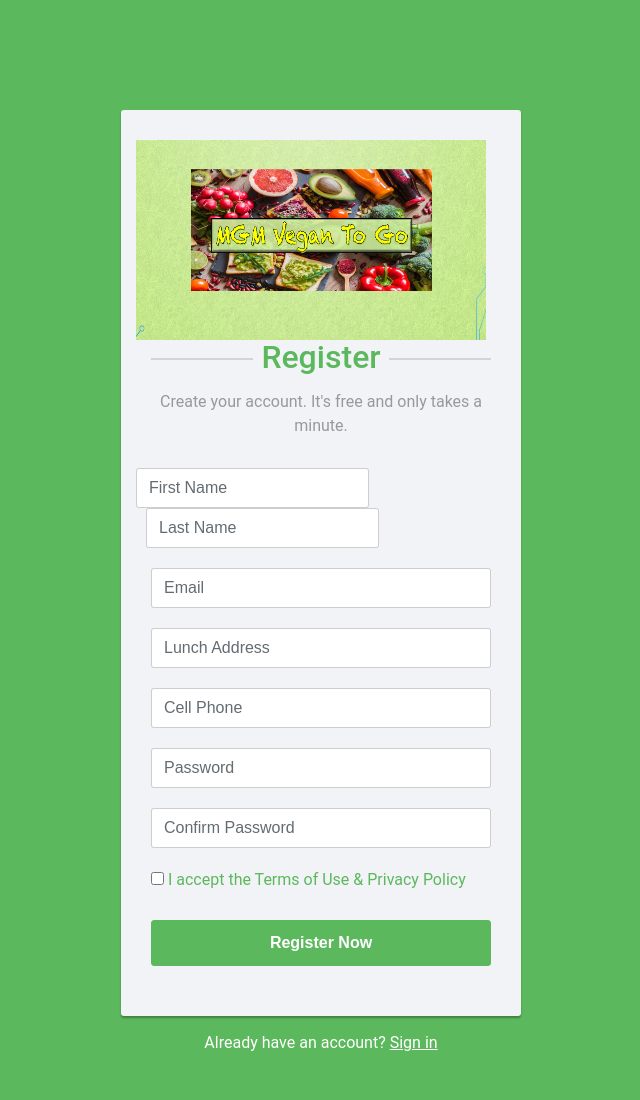
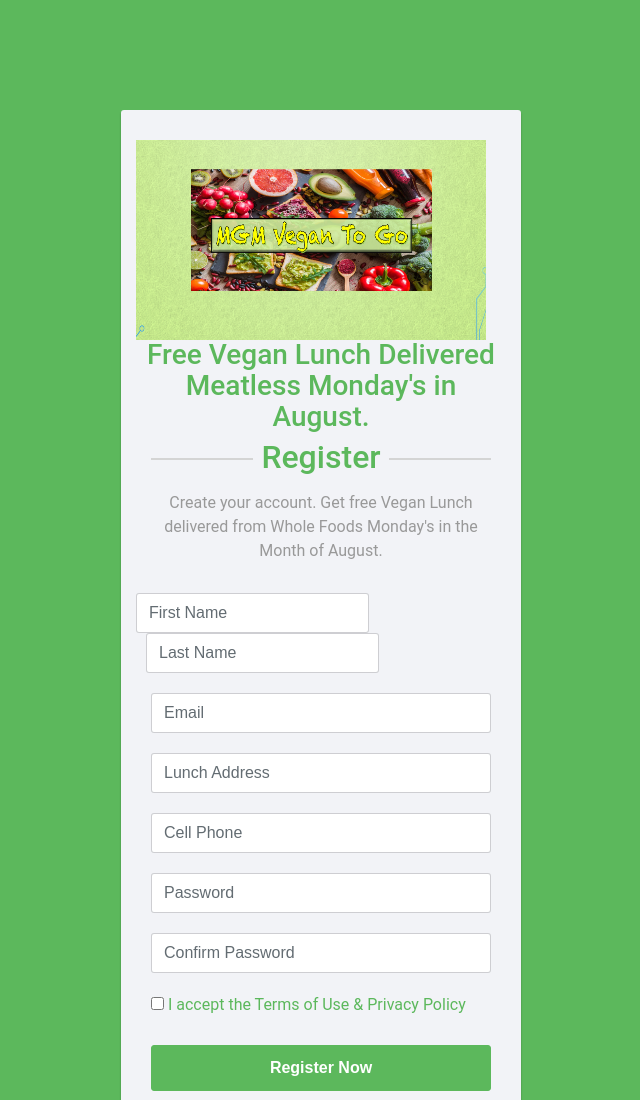
Before and after one commit to devcmgm/herokudemo01, a website: page fb.html in a window 1280 px wide. Shown: the top 1100 px of the page, without its empty margins (319-959 px from the left). Drawn offline with Linux system fonts and the light colour scheme; files that its build step writes are made by us from their sources; files whose address does not match are found by name.

Commit message:
fix title

```diff
--- a/fb.html
+++ b/fb.html
@@ -10,8 +10,7 @@
     <meta name="author" content="">
     <link rel="icon" href="/css/favicon.ico">
 
-    <title>Starter Template for Bootstrap</title>
-    <link rel="canonical" href="https://getbootstrap.com/docs/4.0/examples/starter-template/">
+    <title>Free Vegan Lunch Delivery - Registration</title>
 
     <!-- Bootstrap core CSS -->
     <link href="/css/bootstrap.min.css" rel="stylesheet">
@@ -182,10 +181,16 @@
 
         <form action="file:///C:/examples/actions/confirmation.php" method="post">
             <div class="row">
+
                 <img src="/css/mgmvegantogo.png" height="200px" width="350px">
+                <center>
+                    <h3 style="align-content: center">Free Vegan Lunch Delivered
+                        <BR>Meatless Monday's in August.</h3>
+                </center>
+
             </div>
             <h2>Register</h2>
-            <p class="hint-text">Create your account. It's free and only takes a minute.</p>
+            <p class="hint-text">Create your account. Get free Vegan Lunch delivered from Whole Foods Monday's in the Month of August.</p>
             <div class="form-group">
                 <div class="row">
                     <div class="col-xs-6"><input type="text" class="form-control" name="first_name" placeholder="First Name" required="required"></div>
@@ -214,7 +219,7 @@
                 <button type="submit" class="btn btn-success btn-lg btn-block">Register Now</button>
             </div>
         </form>
-        <div class="text-center">Already have an account? <a href="file:///C:/Users/zaclewis/Desktop/register.html#">Sign in</a></div>
+        <div class="text-center">Already have an account? <a href="/login">Sign in</a></div>
     </div>
 
     <script>
```
